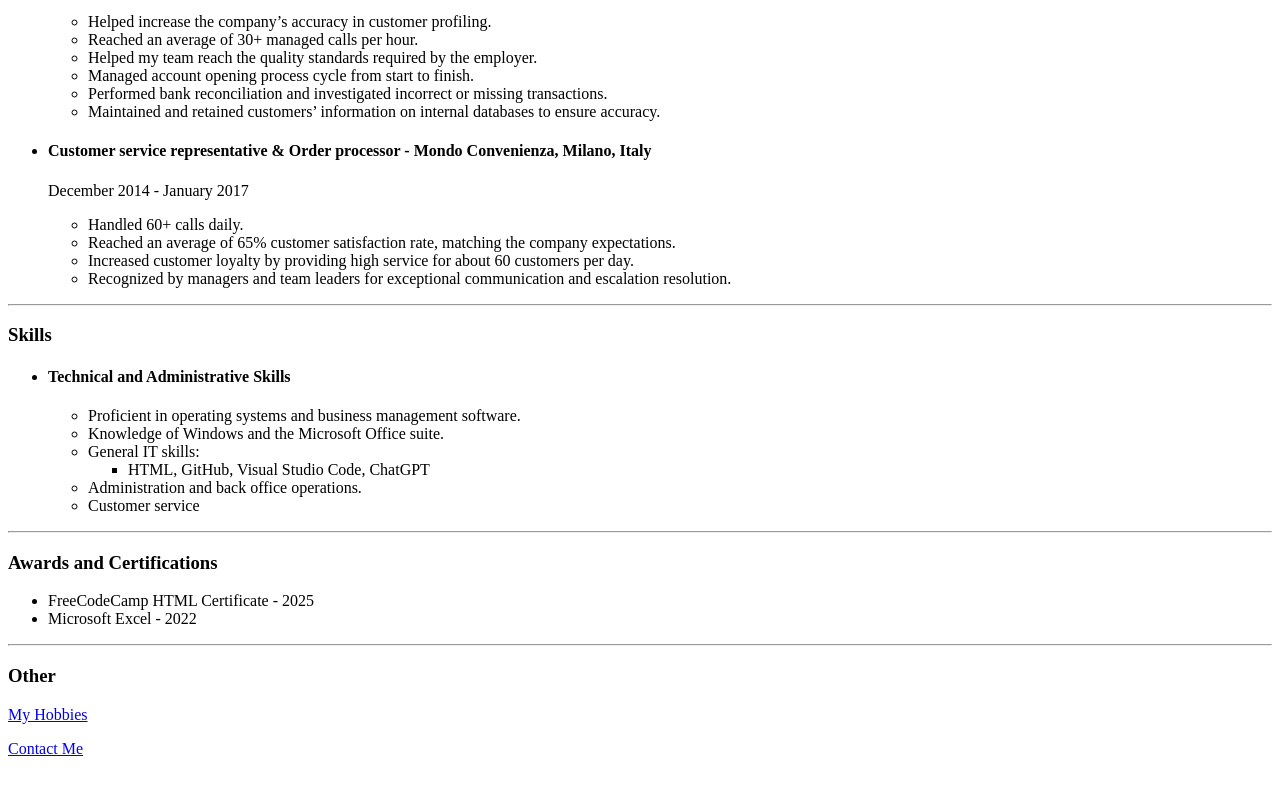
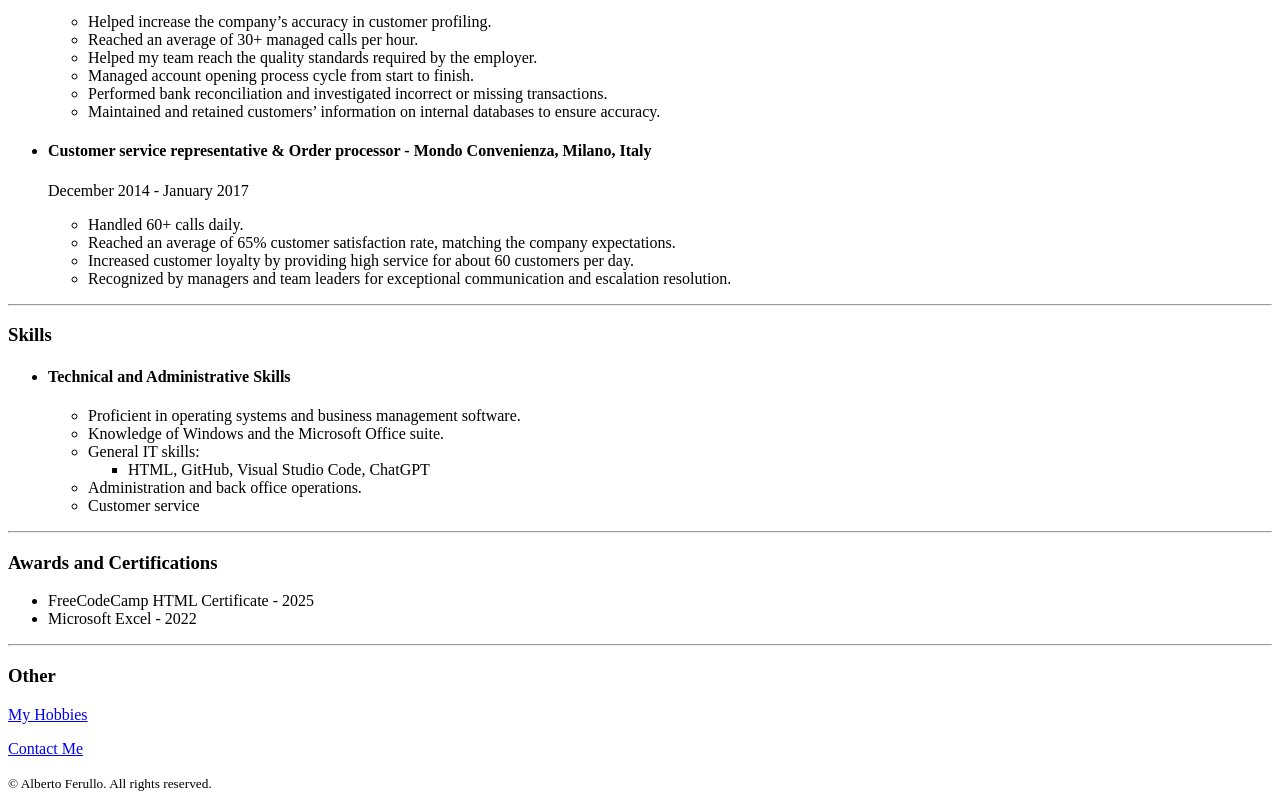
Before and after one commit to AlbFer94/html.portfolioalberto, a plain HTML site: page public/resume.html in a window 1280 px wide. Shown: the part 1725-2525 px from the top of the page. Before the commit the page ends 2499 px from the top, so only its background shows below. Drawn offline with Linux system fonts and the light colour scheme.

Commit message:
Update resume.html

```diff
--- a/public/resume.html
+++ b/public/resume.html
@@ -138,7 +138,8 @@
     <p><a target="_blank" href="./my hobbies.html">My Hobbies</a></p>
     <p><a target="_blank" href="./contact me.html">Contact Me</a></p>
 </section>
-
-
+<footer>
+    <small>© Alberto Ferullo. All rights reserved.</small>
+</footer>
 </body>
 </html>
```
